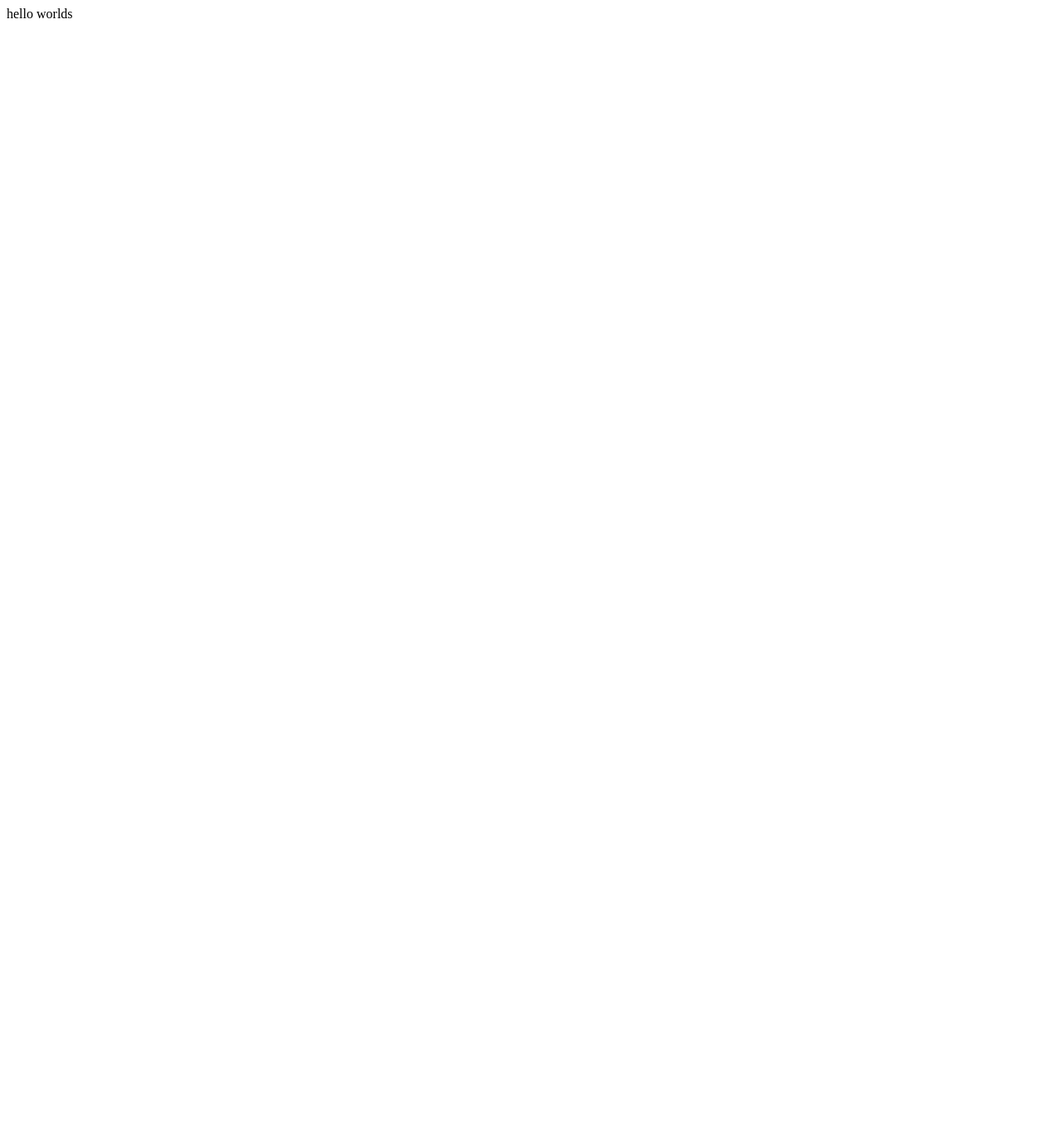
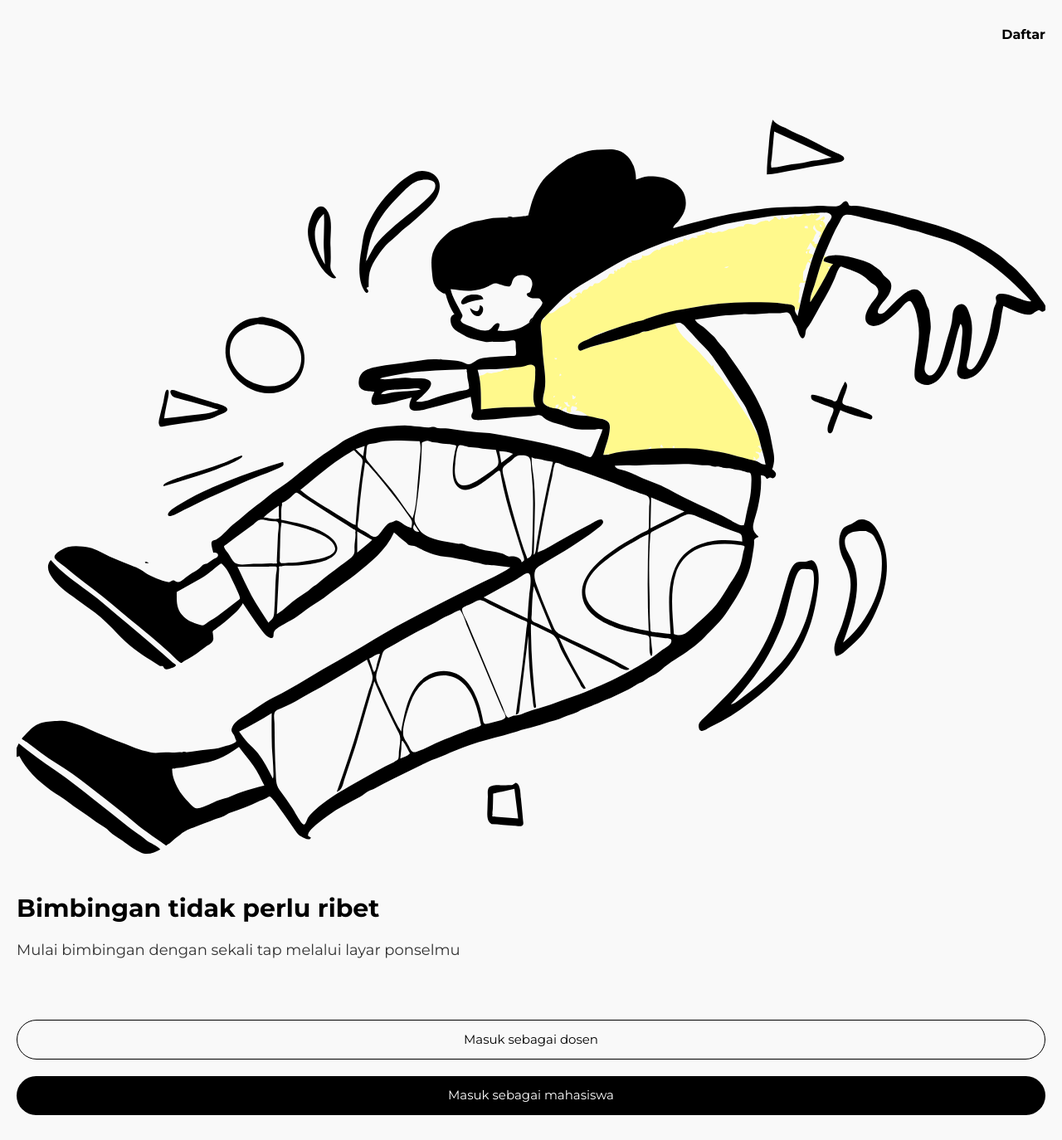
Before and after one commit to fcrezza/queue-system-frontend, a React (Create React App) app: page / in a window 1280 px wide. Shown: the whole page at 83% size. Before the commit the page ends 800 px from the top, so only its background shows below. Built offline with nearby package versions, Linux system fonts and the light colour scheme.

Commit message:
make homepage

```diff
--- a/package.json
+++ b/package.json
@@ -56,8 +56,10 @@
 		"@fcrezza/prettier-config": "^1.0.1",
 		"eslint": "^6.8.0",
 		"eslint-config-airbnb": "^18.1.0",
+		"eslint-config-prettier": "^6.11.0",
 		"eslint-plugin-import": "^2.20.2",
 		"eslint-plugin-jsx-a11y": "^6.2.3",
+		"eslint-plugin-prettier": "^3.1.3",
 		"eslint-plugin-react": "^7.20.0",
 		"eslint-plugin-react-hooks": "^2.5.1",
 		"husky": "^4.2.5",
--- a/src/App.js
+++ b/src/App.js
@@ -1,7 +1,37 @@
-import React from 'react';
+import React from 'react'
+import {BrowserRouter as Router, Route, Switch} from 'react-router-dom'
+import {createGlobalStyle} from 'styled-components'
+import 'typeface-montserrat'
+
+import homepage from './pages/homepage'
+
+const GlobalStyle = createGlobalStyle`
+	*,
+	*::before,
+	*::after {
+		font-size: 10px;
+		font-family: "Montserrat", sans-serif;
+		box-sizing: border-box;
+	}
+
+	body {
+		margin: 0;
+		line-height: 1.5;
+		background: #f9f9f9;
+	}
+`
 
 function App() {
-  return <div>hello worlds</div>;
+  return (
+    <>
+      <GlobalStyle />
+      <Router>
+        <Switch>
+          <Route exact path="/" component={homepage} />
+        </Switch>
+      </Router>
+    </>
+  )
 }
 
-export default App;
+export default App
--- /dev/null
+++ b/src/components/Button.js
@@ -0,0 +1,17 @@
+import styled from 'styled-components'
+
+export const Button = styled.button`
+  background: #000;
+  color: #fff;
+  padding: 1.2rem 1.8rem;
+  border: 0;
+  border-radius: 5rem;
+  font-size: 1.5rem;
+  cursor: pointer;
+  display: block;
+  text-align: center;
+`
+
+export const ButtonBlock = styled(Button)`
+  width: 100%;
+`
--- /dev/null
+++ b/src/pages/homepage.js
@@ -0,0 +1,79 @@
+import React from 'react'
+import styled from 'styled-components'
+import {Link as RouterLink} from 'react-router-dom'
+
+import {ButtonBlock} from '../components/Button'
+import ilustration from '../images/ilustration.svg'
+
+const Container = styled.div`
+  padding: 3rem 2rem;
+`
+
+const IlustrationImg = styled.img`
+  width: 100%;
+  display: block;
+  margin-top: 9rem;
+`
+
+const BaseLink = styled(RouterLink)`
+  text-decoration: none;
+  outline: none;
+`
+
+const Link = styled(BaseLink)`
+  font-weight: 700;
+  font-size: 1.6rem;
+  color: #000;
+  position: absolute;
+  top: 3rem;
+  right: 2rem;
+`
+
+const Title = styled.h1`
+  font-size: 3rem;
+  font-weight: 700;
+  margin: 2rem 0 1.5rem;
+`
+
+const Subtitle = styled.p`
+  color: #333;
+  font-size: 1.8rem;
+  margin: 0;
+`
+
+const ButtonOutline = styled(ButtonBlock)`
+  background: none;
+  border: 1px solid #000;
+  color: #000;
+`
+
+const ButtonContainer = styled.div`
+  margin-top: 7rem;
+
+  a:first-child {
+    margin-bottom: 2rem;
+  }
+`
+
+function homepage() {
+  return (
+    <Container>
+      <Link to="#sign-up">Daftar</Link>
+      <IlustrationImg src={ilustration} alt="" />
+      <Title>Bimbingan tidak perlu ribet</Title>
+      <Subtitle>
+        Mulai bimbingan dengan sekali tap melalui layar ponselmu
+      </Subtitle>
+      <ButtonContainer>
+        <ButtonOutline as={BaseLink} to="#login-dosen">
+          Masuk sebagai dosen
+        </ButtonOutline>
+        <ButtonBlock as={BaseLink} to="#login-mahasiswa">
+          Masuk sebagai mahasiswa
+        </ButtonBlock>
+      </ButtonContainer>
+    </Container>
+  )
+}
+
+export default homepage
```
Also changed, not shown: .eslintrc.json, 1 other file (tests, documents, lock files or other folders). Lines whose indentation alone changed are shown as unchanged.
